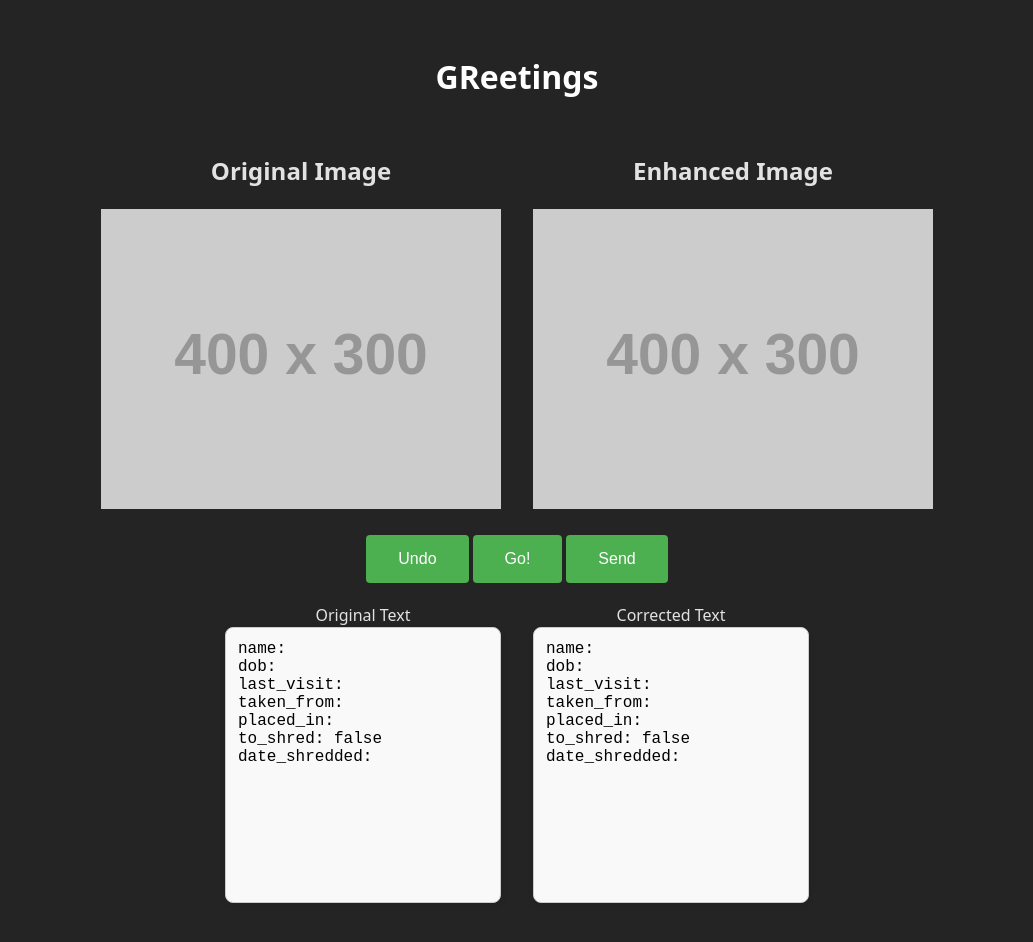
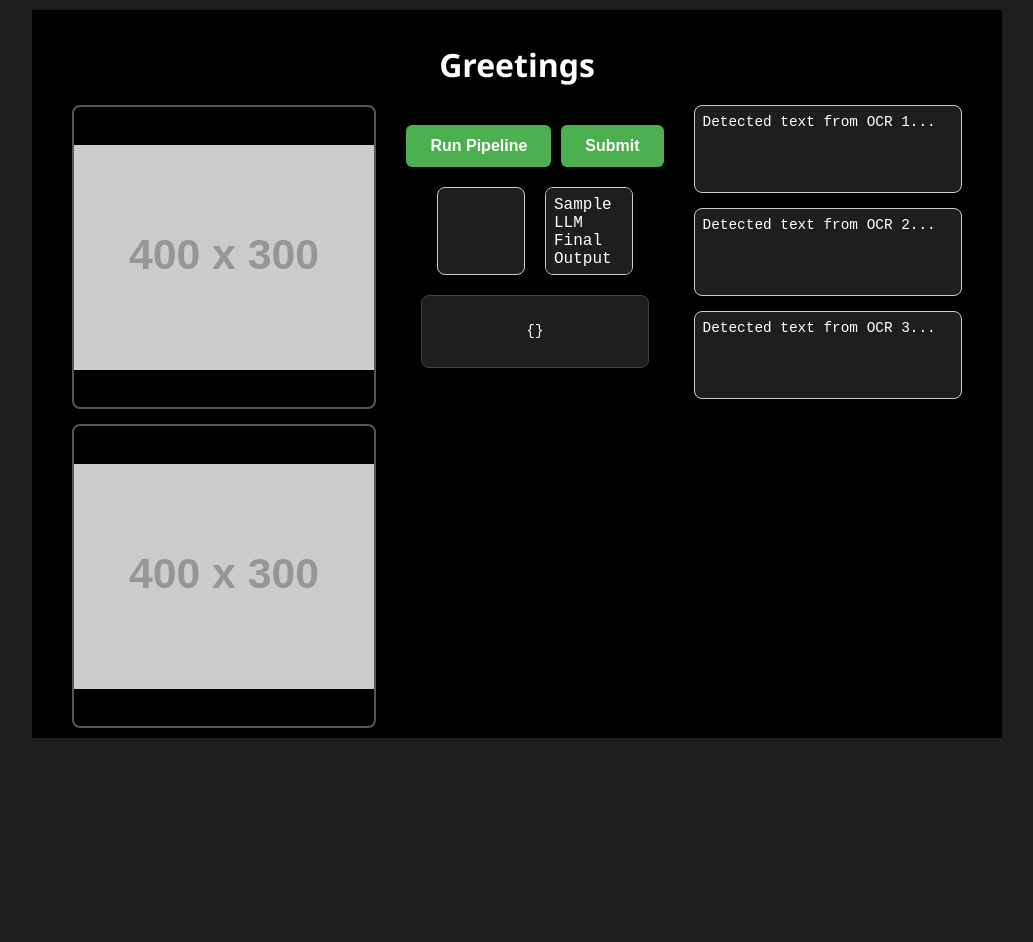
Before and after one commit to Cold-Bread/Digital-to-physical-OCR, a React (Vite) app in the folder frontend/: page / in a window 1280 px wide. Shown: the top 942 px of the page, without its empty margins (123-1156 px from the left). After the commit the page ends 820 px from the top, so only its background shows below. Built offline with nearby package versions, Linux system fonts and the light colour scheme.

Commit message:
stuff is mostly good to go, need to finish touching up css and getting things connected to pipeline

```diff
--- a/frontend/package.json
+++ b/frontend/package.json
@@ -10,8 +10,10 @@
     "preview": "vite preview"
   },
   "dependencies": {
+    "axios": "^1.11.0",
     "react": "^19.1.0",
-    "react-dom": "^19.1.0"
+    "react-dom": "^19.1.0",
+    "zustand": "^5.0.6"
   },
   "devDependencies": {
     "@eslint/js": "^9.30.1",
--- a/frontend/src/App.tsx
+++ b/frontend/src/App.tsx
@@ -1,14 +1,16 @@
-import ButtonRow from "./components/controlPanel";
+import ControlPanel from "./components/controlPanel";
 import ImageViewer from "./components/imageViewer";
+import OCRPreview from "./components/OCRPreview";
 
 function App() {
 	return (
-		<div className="container">
-			<h1 id="title" className="title">
-				GReetings
-			</h1>
-			<ImageViewer />
-			<ButtonRow />
+		<div className="main-container">
+			<h1 className="title">Greetings</h1>
+			<div className="content-layout">
+				<ImageViewer />
+				<ControlPanel />
+				<OCRPreview />
+			</div>
 		</div>
 	);
 }
--- /dev/null
+++ b/frontend/src/components/OCRPreview.tsx
@@ -0,0 +1,17 @@
+const OCRPreview = () => {
+	const ocrOutputs = [
+		"Detected text from OCR 1...",
+		"Detected text from OCR 2...",
+		"Detected text from OCR 3...",
+	];
+
+	return (
+		<div className="ocr-preview">
+			{ocrOutputs.map((output, i) => (
+				<textarea key={i} className="ocr-textbox" value={output} readOnly />
+			))}
+		</div>
+	);
+};
+
+export default OCRPreview;
--- a/frontend/src/components/controlPanel.tsx
+++ b/frontend/src/components/controlPanel.tsx
@@ -1,58 +1,71 @@
-import { usePatientStore } from "../store/globalStore";
+import { useState } from "react";
+import { useOCRStore } from "../store/useOCRStore";
 
-function ControlPanel() {
-	const { ocrOutput, editableText, setEditableText, resetEditableText } =
-		usePatientStore();
+const ControlPanel = () => {
+	const [jsonPreview, setJsonPreview] = useState({});
+	const {
+		editableText,
+		setEditableText,
+		resetAll,
+		finalOutput,
+		setFinalOutput,
+	} = useOCRStore();
 
-	const handleFieldChange = (key: keyof typeof editableText, value: string) => {
-		setEditableText({ ...editableText, [key]: value });
+	const handleSubmit = async () => {
+		if (!editableText.trim()) return;
+
+		try {
+			const response = await fetch("http://localhost:8000/add_patient", {
+				method: "POST",
+				headers: {
+					"Content-Type": "application/json",
+				},
+				body: JSON.stringify({ final_data: editableText }),
+			});
+
+			if (response.ok) {
+				alert("Data submitted successfully!");
+				resetAll();
+			} else {
+				alert("Submission failed.");
+			}
+		} catch (error) {
+			console.error("Submission error:", error);
+			alert("Submission error. See console.");
+		}
 	};
 
-	const send = () => {
-		// send editableText to backend here
-		console.log("Sending patient data:", editableText);
+	const simulateLLMOutput = () => {
+		const sample = "Name: John Doe\nDOB: 01/01/1970\nLast Visit: 06/15/2024";
+		setFinalOutput(sample); // Save the original
+		setEditableText(sample); // Set the editable version
 	};
 
 	return (
-		<div className="button-Bar">
-			<>
-				<button id="undo" className="button" onClick={resetEditableText}>
-					Undo
+		<div className="control-panel">
+			<div className="button-group">
+				<button className="button" onClick={simulateLLMOutput}>
+					Run Pipeline
 				</button>
-				<button className="button" onClick={() => console.log("Unused")}>
-					Go!
+				<button className="button" onClick={handleSubmit}>
+					Submit
 				</button>
-				<button id="send" className="button" onClick={send}>
-					Send
-				</button>
-			</>
+			</div>
 
-			<div className="textboxes">
-				<div className="text-block">
-					<label>Original Text</label>
-					<textarea
-						className="textbox"
-						readOnly
-						value={Object.entries(ocrOutput)
-							.map(([k, v]) => `${k}: ${v}`)
-							.join("\n")}
-					/>
-				</div>
-				<div className="text-block">
-					<label>Corrected Text</label>
-					<textarea
-						className="textbox"
-						value={Object.entries(editableText)
-							.map(([k, v]) => `${k}: ${v}`)
-							.join("\n")}
-						onChange={(e) => {
-							// Optional: handle bulk changes (if user edits raw text)
-						}}
-					/>
-				</div>
+			<div className="textarea-row">
+				<textarea
+					className="textbox"
+					value={editableText}
+					onChange={(e) => setEditableText(e.target.value)}
+				/>
+				<textarea className="textbox" value={finalOutput} readOnly />
+			</div>
+
+			<div className="json-preview">
+				<pre>{JSON.stringify(jsonPreview, null, 2)}</pre>
 			</div>
 		</div>
 	);
-}
+};
 
 export default ControlPanel;
--- a/frontend/src/components/imageViewer.tsx
+++ b/frontend/src/components/imageViewer.tsx
@@ -1,54 +1,44 @@
-import { useEffect, useState } from "react";
-import { usePatientStore } from "../store/globalStore";
+import { useEffect, useRef } from "react";
+import { useOCRStore } from "../store/useOCRStore";
 
 function ImageViewer() {
-	const [originalImage, setOriginalImage] = useState<string | null>(null);
-	const { setOcrOutput, setEditableText } = usePatientStore();
+	const setResponse = useOCRStore((s) => s.setResponse);
+
+	const originalImage = useOCRStore((s) => s.originalImage);
+	const enhancedImage = useOCRStore((s) => s.enhancedImage);
+
+	const fetchAndProcess = async () => {
+		const res = await fetch("/api/process-image"); // <- Your backend endpoint
+		const data = await res.json();
+		setResponse(data);
+	};
 
 	useEffect(() => {
-		const handleKeyPress = (e: KeyboardEvent) => {
+		const listener = (e: KeyboardEvent) => {
 			if (e.key === "Enter") {
-				setOriginalImage("https://placehold.co/400x300?text=Original+Img");
-
-				// simulate backend result
-				const patient = {
-					name: "John Doe",
-					dob: "1990-01-01",
-					last_visit: "2025-07-22",
-					taken_from: "Hospital A",
-					placed_in: "Shred Bin 3",
-					to_shred: true,
-					date_shredded: undefined,
-				};
-
-				setOcrOutput(patient);
-				setEditableText(patient);
+				fetchAndProcess();
 			}
 		};
-
-		document.addEventListener("keydown", handleKeyPress);
-		return () => document.removeEventListener("keydown", handleKeyPress);
+		window.addEventListener("keydown", listener);
+		return () => window.removeEventListener("keydown", listener);
 	}, []);
 
 	return (
-		<div className="img-container">
-			<div className="img-block">
-				<h2>Original Image</h2>
-				<img
-					id="originalImage"
-					src="https://placehold.co/400x300?text=Placeholder"
-					alt="Original Placeholder"
-				/>
-			</div>
-
-			<div className="img-block">
-				<h2>Enhanced Image</h2>
-				<img
-					id="enhancedImage"
-					src="https://placehold.co/400x300?text=Placeholder"
-					alt="Enhanced"
-				/>
-			</div>
+		<div className="image-viewer">
+			<img
+				className="image-box"
+				src={originalImage || "https://placehold.co/400x300?text=Original+Img"}
+				alt="Original"
+				width={300}
+				height={300}
+			/>
+			<img
+				className="image-box"
+				src={enhancedImage || "https://placehold.co/400x300?text=Enhanced+Img"}
+				alt="Enhanced"
+				width={300}
+				height={300}
+			/>
 		</div>
 	);
 }
--- a/frontend/src/index.css
+++ b/frontend/src/index.css
@@ -1,99 +1,255 @@
 /* === Global === */
 :root {
-	font-family: system-ui, Avenir, Helvetica, Arial, sans-serif;
+	font-family: "Segoe UI", Roboto, Helvetica, Arial, sans-serif;
 	line-height: 1.5;
-	font-weight: 400;
-	color: rgba(255, 255, 255, 0.87);
-	background-color: #242424;
-	max-width: 1280px;
+	font-weight: 500;
+	color: rgba(255, 255, 255, 0.95);
+	background-color: #1e1e1e;
 	margin: 0 auto;
-	padding: 2rem;
+	padding: 10px;
 	text-align: center;
 }
 
-/* === Base Element Resets === */
+/* === Base Resets === */
 body {
 	margin: 0;
 	display: flex;
-	flex-direction: column; /* stack content top to bottom */
-	align-items: center; /* horizontal center only */
+	flex-direction: column;
+	align-items: center;
 	min-width: 320px;
 	min-height: 100vh;
 }
 
-/* === Components === */
-
-/* ImageContainer */
-.img-container {
+/* === Layout Containers === */
+.container {
 	display: flex;
-	gap: 2rem;
-	justify-content: center;
-	align-items: flex-start;
-	padding: 1rem;
+	flex-direction: row;
+	justify-content: space-between;
+	width: 100%;
 }
 
-.img-block {
-	text-align: center;
+/* === ImageViewer Styles === */
+.image-viewer {
+	margin-left: 30px;
+	display: flex;
+	flex-direction: column;
+	align-items: flex-start;
+	gap: 20px;
 }
 
-/* Title */
+.image-viewer img {
+	width: 300px;
+	height: 300px;
+	object-fit: contain;
+	border-radius: 8px;
+	border: 2px solid #555;
+}
+
+/* === Control Panel === */
+.control-panel {
+	flex: 1;
+	display: flex;
+	flex-direction: column;
+	align-items: center;
+	gap: 20px;
+	margin: 0 30px;
+}
+
+.control-buttons {
+	display: flex;
+	gap: 10px;
+	flex-wrap: wrap;
+	justify-content: center;
+}
+
+.final-outputs {
+	display: flex;
+	gap: 20px;
+	justify-content: center;
+}
+
+.final-outputs textarea {
+	width: 250px;
+	height: 250px;
+	resize: none;
+	font-family: monospace;
+	font-size: 1rem;
+	padding: 10px;
+	background-color: #2e2e2e;
+	color: #f1f1f1;
+	border: 1px solid #444;
+	border-radius: 8px;
+}
+
+/* === OCR Outputs (Right Side) === */
+.ocr-panel {
+	display: flex;
+	flex-direction: column;
+	gap: 15px;
+	align-items: flex-end;
+	margin-right: 30px;
+}
+
+.ocr-output {
+	width: 250px;
+	height: 70px;
+	resize: none;
+	font-family: monospace;
+	font-size: 0.9rem;
+	padding: 10px;
+	background-color: #333;
+	color: #ccc;
+	border: 1px solid #555;
+	border-radius: 6px;
+}
+
+/* === JSON Preview === */
+.json-preview {
+	margin-top: auto;
+	margin-bottom: 10px;
+	color: #9f9f9f;
+	font-size: 0.85rem;
+	padding: 10px;
+	background-color: #121212;
+	border-radius: 6px;
+	border: 1px solid #444;
+	width: 80%;
+	max-width: 700px;
+	word-break: break-word;
+}
+
+/* === Title === */
 .title {
 	font-size: 2rem;
 	color: #ffffff;
 	margin-bottom: 1rem;
 }
 
-.textboxes {
-	display: flex;
-	gap: 2rem;
-	justify-content: center;
-	align-items: flex-start;
-	padding: 1rem;
-}
-
-.text-block {
-	display: flex;
-	flex-direction: column;
-	align-items: center;
-}
-
-.textbox {
-	width: 250px;
-	height: 250px;
-	resize: none;
-	font-family: monospace;
-	font-size: 1rem;
-	padding: 0.75rem;
-	box-shadow: 0 2px 6px rgba(0, 0, 0, 0.1);
-	border-radius: 8px;
-	border: 1px solid #ccc;
-	background-color: #f9f9f9;
-}
-
-/* Button */
+/* === Buttons === */
 .button {
 	background-color: #4caf50;
 	border: none;
 	color: white;
-	padding: 15px 32px;
-	text-align: center;
-	display: inline-block;
-	font-size: 16px;
-	margin: 4px 2px;
+	padding: 12px 24px;
+	font-size: 1rem;
+	border-radius: 6px;
 	cursor: pointer;
-	border-radius: 4px;
-	transition: border-color 0.25s;
+	font-weight: 600;
+	transition: background-color 0.2s ease-in-out;
+}
+.button:hover {
+	background-color: #43a047;
 }
 .button:disabled {
 	opacity: 0.5;
 	cursor: not-allowed;
 }
 
-/* Optional: generic hover/focus if needed */
-.button:hover {
-	border-color: #646cff;
+/* === Layout Containers === */
+.main-container {
+	padding: 10px;
+	background-color: black;
 }
-.button:focus,
-.button:focus-visible {
-	outline: 4px auto -webkit-focus-ring-color;
+
+.content-layout {
+	display: flex;
+	flex-direction: row;
+	width: 100%;
+	justify-content: space-between;
+	align-items: flex-start;
 }
+
+/* === ImageViewer Styles === */
+.image-viewer {
+	display: flex;
+	flex-direction: column;
+	margin-left: 30px;
+	gap: 15px;
+	align-items: flex-start;
+}
+
+.image-box {
+	width: 300px;
+	height: 300px;
+	overflow: hidden;
+}
+
+.ocr-image {
+	width: 300px;
+	height: 300px;
+	object-fit: contain;
+	border: 1px solid #ccc;
+	border-radius: 8px;
+}
+
+/* === Control Panel === */
+.control-panel {
+	display: flex;
+	flex-direction: column;
+	align-items: center;
+	justify-content: flex-start;
+	margin-top: 20px;
+	gap: 20px;
+	flex-grow: 1;
+}
+
+.button-group {
+	display: flex;
+	gap: 10px;
+}
+
+/* Text areas in center */
+.textarea-row {
+	display: flex;
+	flex-direction: row;
+	gap: 20px;
+}
+
+.textbox {
+	width: 70px;
+	height: 70px;
+	resize: none;
+	font-family: monospace;
+	font-size: 1rem;
+	padding: 0.5rem;
+	border-radius: 8px;
+	border: 1px solid #ccc;
+	background-color: #1e1e1e;
+	color: white;
+}
+
+/* JSON Debug Box */
+.json-preview {
+	margin-bottom: 10px;
+	max-width: 300px;
+	color: white;
+	background-color: #1e1e1e;
+	padding: 10px;
+	border-radius: 8px;
+	overflow-x: auto;
+	white-space: pre-wrap;
+	font-family: monospace;
+	font-size: 0.9rem;
+}
+
+/* === OCR Outputs Right Column === */
+.ocr-preview {
+	display: flex;
+	flex-direction: column;
+	align-items: flex-end;
+	gap: 15px;
+	margin-right: 30px;
+}
+
+.ocr-textbox {
+	width: 250px;
+	height: 70px;
+	resize: none;
+	font-family: monospace;
+	font-size: 0.9rem;
+	padding: 0.5rem;
+	border-radius: 8px;
+	border: 1px solid #ccc;
+	background-color: #1e1e1e;
+	color: white;
+}
--- a/frontend/src/store/globalStore.ts
+++ /dev/null
@@ -1,47 +0,0 @@
-// frontend/src/store/patientStore.ts
-import { Patient } from "../types/patient";
-import { create } from "zustand";
-
-interface PatientState {
-	currentPatient: Patient;
-	ocrOutput: Patient;
-	editableText: Patient;
-	setPatient: (patient: Patient) => void;
-	setOcrOutput: (ocr: Patient) => void;
-	setEditableText: (text: Patient) => void;
-	resetEditableText: () => void;
-}
-
-export const usePatientStore = create<PatientState>((set, get) => ({
-	currentPatient: {
-		name: "",
-		dob: "",
-		last_visit: "",
-		taken_from: "",
-		placed_in: "",
-		to_shred: false,
-		date_shredded: "",
-	},
-	ocrOutput: {
-		name: "",
-		dob: "",
-		last_visit: "",
-		taken_from: "",
-		placed_in: "",
-		to_shred: false,
-		date_shredded: "",
-	},
-	editableText: {
-		name: "",
-		dob: "",
-		last_visit: "",
-		taken_from: "",
-		placed_in: "",
-		to_shred: false,
-		date_shredded: "",
-	},
-	setPatient: (patient) => set({ currentPatient: patient }),
-	setOcrOutput: (ocr) => set({ ocrOutput: ocr }),
-	setEditableText: (text) => set({ editableText: text }),
-	resetEditableText: () => set({ editableText: get().ocrOutput }),
-}));
--- /dev/null
+++ b/frontend/src/store/useOCRStore.ts
@@ -0,0 +1,74 @@
+import { create } from "zustand";
+import { BackendResponse } from "../types/types";
+
+interface OCRStore {
+	// Original backend response
+	response: BackendResponse | null;
+	setResponse: (resp: BackendResponse) => void;
+
+	// Editable text from LLM
+	editableText: string;
+	setEditableText: (text: string) => void;
+
+	// OCR text outputs
+	ocr1: string;
+	setOCR1: (text: string) => void;
+
+	ocr2: string;
+	setOCR2: (text: string) => void;
+
+	ocr3: string;
+	setOCR3: (text: string) => void;
+
+	// LLM outputs
+	finalOutput: string;
+	setFinalOutput: (text: string) => void;
+
+	// Image blobs
+	originalImage: string | null;
+	setOriginalImage: (img: string | null) => void;
+
+	enhancedImage: string | null;
+	setEnhancedImage: (img: string | null) => void;
+
+	// Reset function for zero-state
+	resetAll: () => void;
+}
+
+export const useOCRStore = create<OCRStore>((set) => ({
+	response: null,
+	setResponse: (resp) => set({ response: resp }),
+
+	editableText: "",
+	setEditableText: (text) => set({ editableText: text }),
+
+	ocr1: "Sample OCR Output 1",
+	setOCR1: (text) => set({ ocr1: text }),
+
+	ocr2: "Sample OCR Output 2",
+	setOCR2: (text) => set({ ocr2: text }),
+
+	ocr3: "Sample OCR Output 3",
+	setOCR3: (text) => set({ ocr3: text }),
+
+	finalOutput: "Sample LLM Final Output",
+	setFinalOutput: (text) => set({ finalOutput: text }),
+
+	originalImage: null,
+	setOriginalImage: (img) => set({ originalImage: img }),
+
+	enhancedImage: null,
+	setEnhancedImage: (img) => set({ enhancedImage: img }),
+
+	resetAll: () =>
+		set({
+			response: null,
+			editableText: "Sample Editable LLM Output",
+			ocr1: "Sample OCR Output 1",
+			ocr2: "Sample OCR Output 2",
+			ocr3: "Sample OCR Output 3",
+			finalOutput: "Sample LLM Final Output",
+			originalImage: null,
+			enhancedImage: null,
+		}),
+}));
--- /dev/null
+++ b/frontend/src/types/types.ts
@@ -0,0 +1,22 @@
+export interface OCRData {
+	name: string;
+	DOB: string;
+	lastVisit: string;
+}
+
+export interface FinalResult extends OCRData {}
+
+export interface PatientInfo extends OCRData {
+	taken_from: string;
+	placed_in: string;
+	to_shred: boolean;
+	date_shredded: string;
+}
+
+export interface BackendResponse {
+	ocr1: OCRData;
+	ocr2: OCRData;
+	ocr3: OCRData;
+	finalResult: FinalResult;
+	patient: PatientInfo;
+}
--- a/package.json
+++ /dev/null
@@ -1,5 +0,0 @@
-{
-  "dependencies": {
-    "zustand": "^5.0.6"
-  }
-}
```
Also changed, not shown: frontend/src/types/backendResponse.tsx (added, +20 -0 lines), frontend/src/types/patient.tsx (deleted, +0 -10 lines), 2 other files (tests, documents, lock files or other folders).
